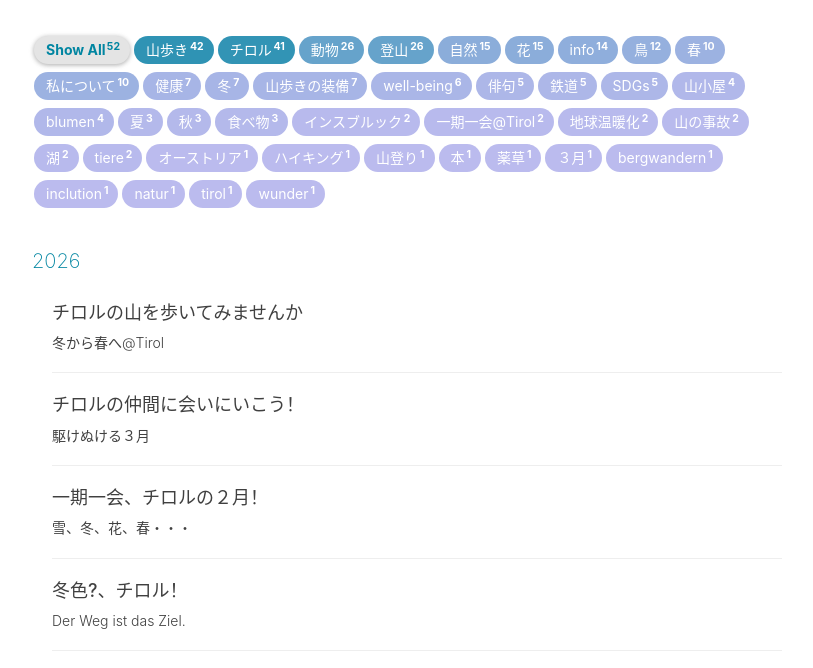
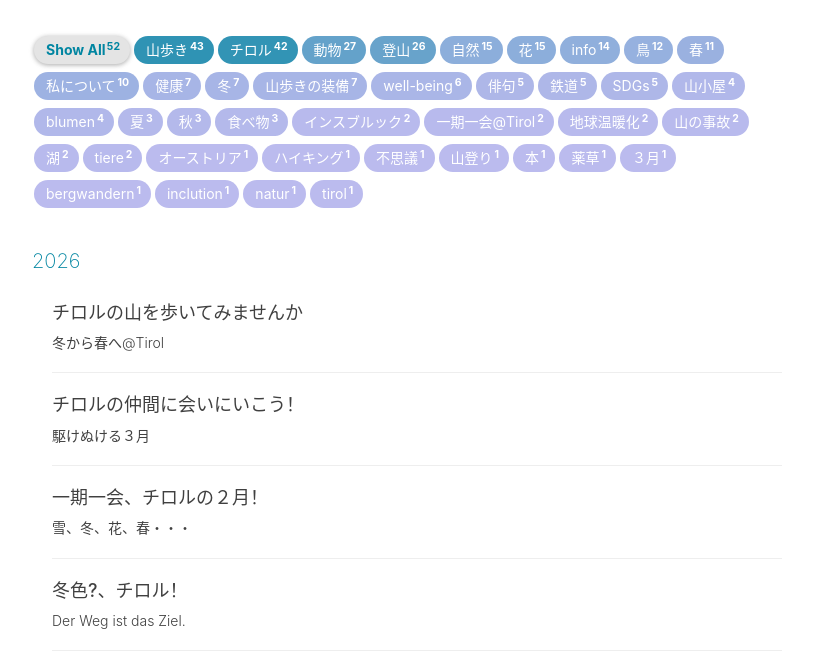
Before and after one commit to yamayagi/yamayagi.github.io, a Jekyll site: the page built from _pages/archive.html, in a window 1280 px wide and 900 px high, cut to the strip 232-900 px from the top of the window. Shown: the whole strip, without its empty margins (233-1046 px from the left). Built offline with Jekyll 4.4.1, drawn with Linux system fonts in a browser that asks for light colours; nearby versions of some CDN libraries; comment, search, counter and statistics services are not loaded.

Commit message:
Update 2024-05-26-tier.md

```diff
--- a/_posts/2024-05-26-tier.md
+++ b/_posts/2024-05-26-tier.md
@@ -1,7 +1,7 @@
 ---
 title:    チロルの仲間
 subtitle: 自然の不思議
-tags: [wunder]
+tags: [不思議,チロル,動物,山歩き,春]
 ---
 
 # チロルの仲間に会いに行こう！
```
